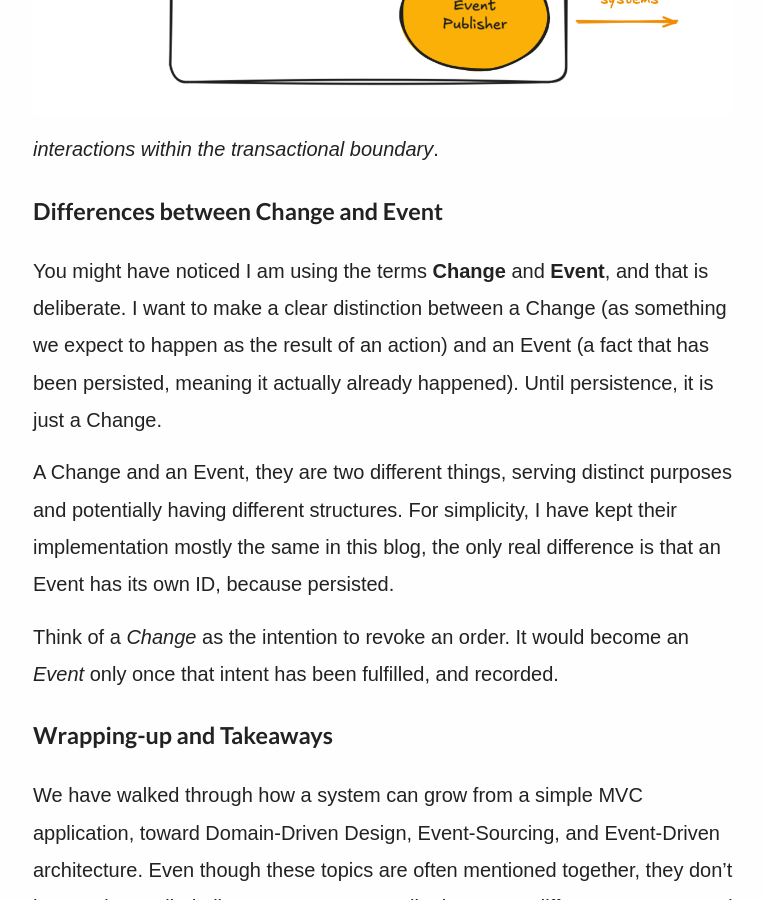
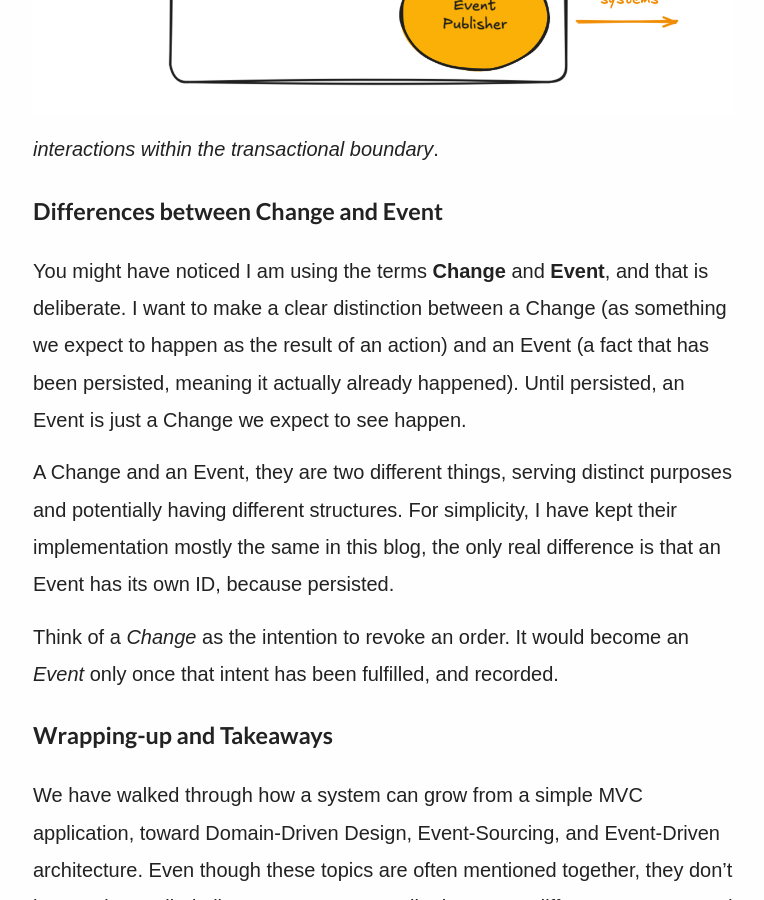
Before and after one commit to joebew42/joebew42.github.io, a Jekyll site: the page built from _posts/2025-04-06-growing-systems-towards-ddd-event-sourcing-and-event-driven-architecture.markdown, in a window 1280 px wide and 900 px high, scrolled down 8410 px. Shown: the whole window, without its empty margins (257-1021 px from the left). Built offline with Jekyll 4.4.1, drawn with Linux system fonts in a browser that asks for light colours; emoji names are drawn with the system emoji font; some web fonts are replaced.

Commit message:
Until persisted, an Event is just a Change we expect to see happen

```diff
--- a/_posts/2025-04-06-growing-systems-towards-ddd-event-sourcing-and-event-driven-architecture.markdown
+++ b/_posts/2025-04-06-growing-systems-towards-ddd-event-sourcing-and-event-driven-architecture.markdown
@@ -189,7 +189,7 @@ _interactions within the transactional boundary_.
 
 ### Differences between Change and Event
 
-You might have noticed I am using the terms **Change** and **Event**, and that is deliberate. I want to make a clear distinction between a Change (as something we expect to happen as the result of an action) and an Event (a fact that has been persisted, meaning it actually already happened). Until persistence, it is just a Change.
+You might have noticed I am using the terms **Change** and **Event**, and that is deliberate. I want to make a clear distinction between a Change (as something we expect to happen as the result of an action) and an Event (a fact that has been persisted, meaning it actually already happened). Until persisted, an Event is just a Change we expect to see happen.
 
 A Change and an Event, they are two different things, serving distinct purposes and potentially having different structures. For simplicity, I have kept their implementation mostly the same in this blog, the only real difference is that an Event has its own ID, because persisted.
 
```
